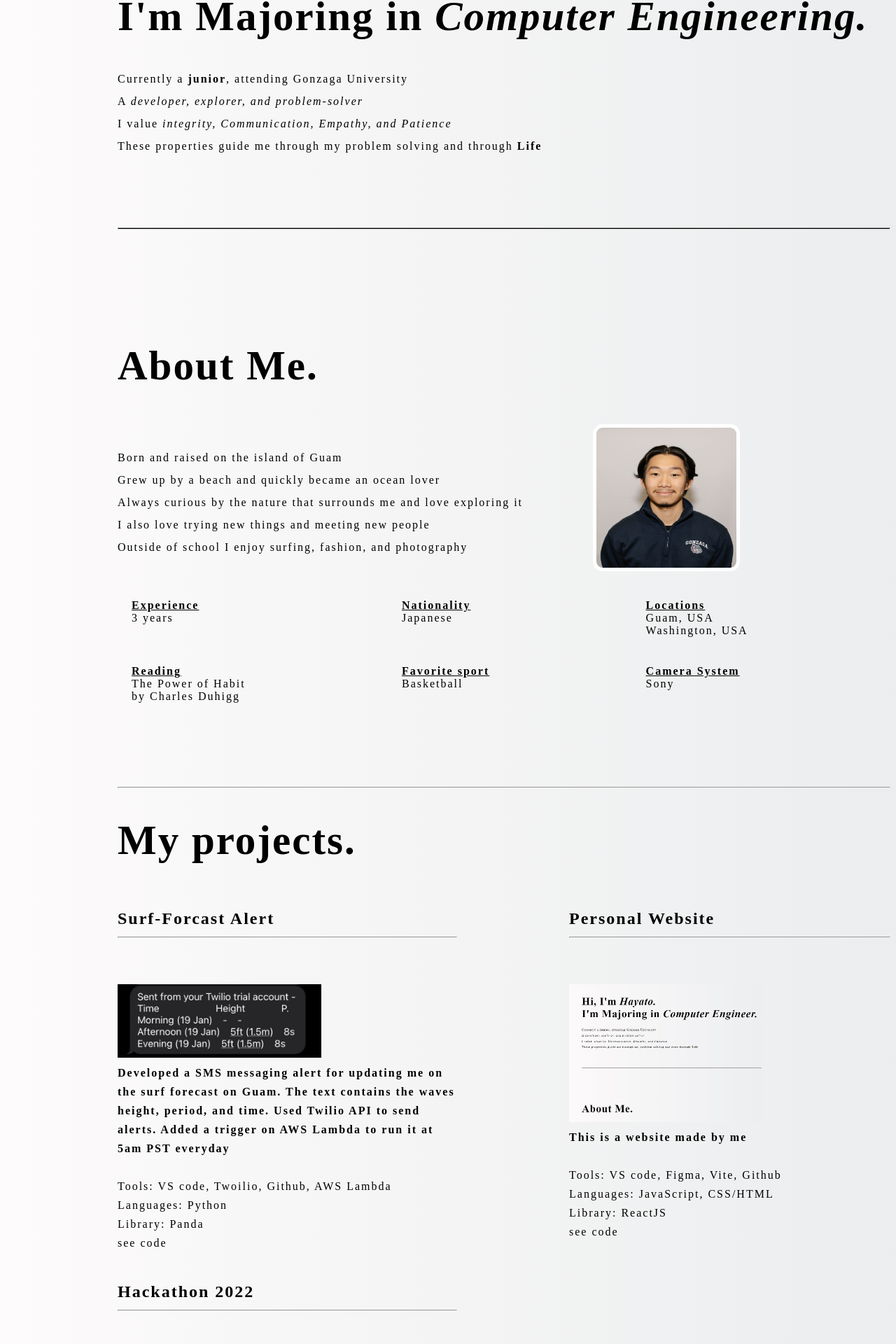
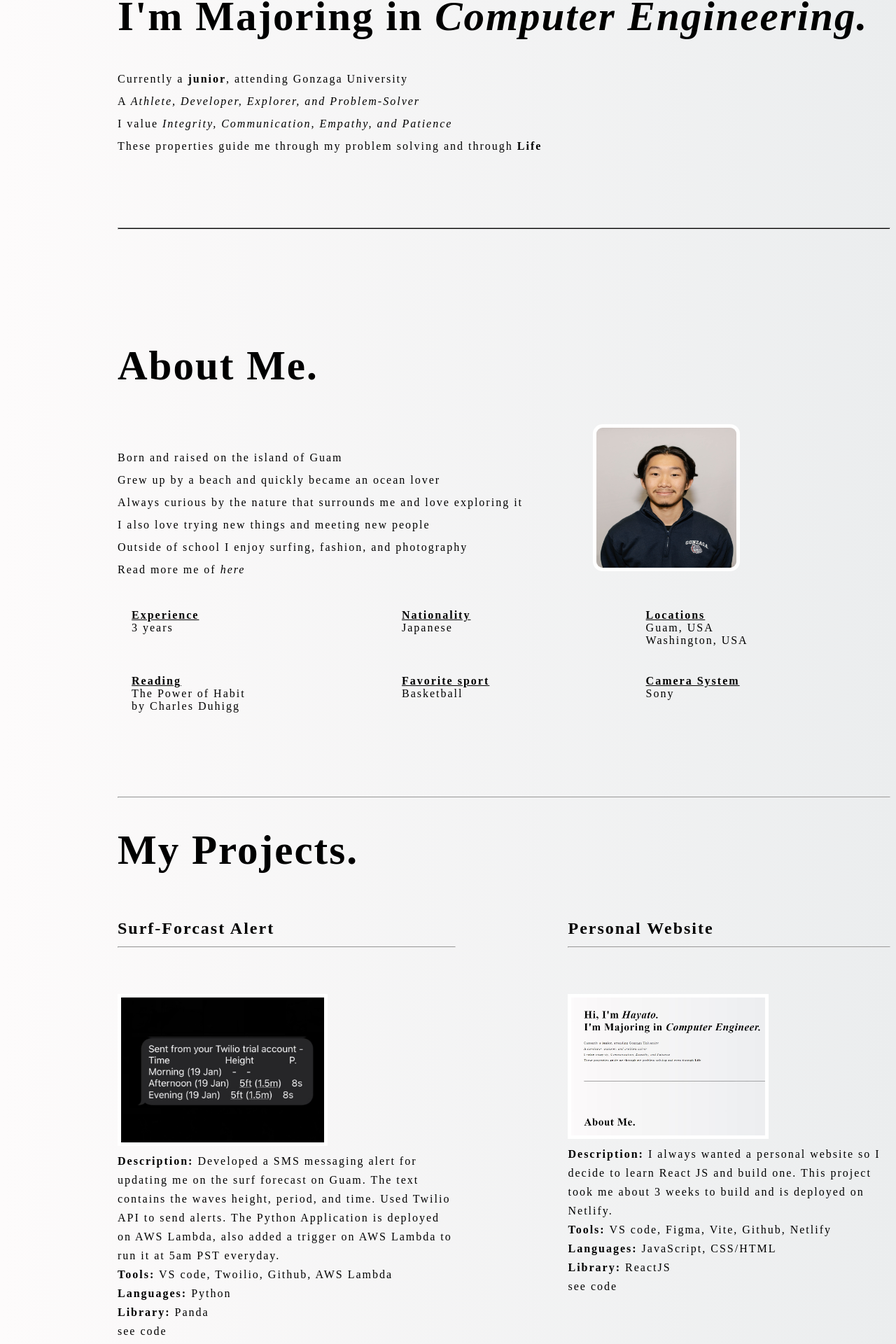
Before and after one commit to CaptianHa/personalWeb, a React (Vite) app: page / in a window 1280 px wide. Shown: the part 268-2188 px from the top of the page at 70% size. Built offline with nearby package versions, Linux system fonts and the light colour scheme; a web font is replaced by a local one.

Commit message:
01/30/23

```diff
--- a/components/FirstPage.jsx
+++ b/components/FirstPage.jsx
@@ -10,11 +10,12 @@ export default function FirstPage(){
                 <p1 className="about">
                     Currently a <strong>junior</strong>, attending Gonzaga University
                     <br></br>
-                    A <em>developer, explorer, and problem-solver</em>
+                    A <em>Athlete, Developer, Explorer, and Problem-Solver</em>
                     <br></br>
-                    I value <em>integrity, Communication, Empathy, and Patience</em>
+                    I value <em>Integrity, Communication, Empathy, and Patience</em>
                     <br></br>
                     These properties guide me through my problem solving and through <strong>Life</strong>
+
                 </p1>
                 <hr className="line-1"></hr>
             </div>
--- a/components/Mywork.jsx
+++ b/components/Mywork.jsx
@@ -17,15 +17,15 @@ export default function MyWork(props){
 
             <br></br>
             <p1 className="work--container">
-              <p1 className ="work--description">{props.item.description}</p1>
+              <strong>Description: </strong> {props.item.description}
               <br></br>
+              <strong>Tools:</strong> {props.item.tools}
               <br></br>
-              Tools: {props.item.tools}
+              <strong>Languages:</strong> {props.item.language}
               <br></br>
-              Languages: {props.item.language}
+              <strong>Library: </strong>{props.item.library}
               <br></br>
-              Library: {props.item.library}
-              <br></br>
+
               <a className="link--project"href = {props.item.link} target="_blank" rel="noopener noreferrer">see code</a>
 
             </p1>
--- a/components/SecondPage.jsx
+++ b/components/SecondPage.jsx
@@ -18,6 +18,8 @@ export default function SecondPage(){
                         I also love trying new things and meeting new people
                         <br></br>
                         Outside of school I enjoy surfing, fashion, and photography
+                        <br></br>
+                        Read more me of <em><a className = "link--project" href = "https://www.postguam.com/sports/local/tsujii-eyes-engineering-path-at-gonzaga/article_a2ff28a4-c02a-11ea-95de-9340259e7bf4.html" target="_blank" rel="noopener noreferrer">here</a></em>
                     </div>
                     <br></br>
                     <img className = "headShot"src={headshot} />
@@ -34,7 +36,7 @@ export default function SecondPage(){
 
                 </div>
                 <hr className="line-1"></hr>
-                <h1 className="header">My projects.</h1>
+                <h1 className="header">My Projects.</h1>
             </div>
 
         </div>
--- a/styles.css
+++ b/styles.css
@@ -97,6 +97,7 @@ img:hover{
 .work--photo{
     width:60%;
     height:auto;
+    border: 5px solid white;
 }
 
 
@@ -110,9 +111,6 @@ img:hover{
    font-size: 16px;
 }
 
-.work--description{
-    font-weight: 600;
-}
 .link--project{
     text-decoration: none;
     color:black;
--- a/workData.jsx
+++ b/workData.jsx
@@ -5,19 +5,18 @@ export default [
         {
             "id": "1",
             "project": "Surf-Forcast Alert",
-            "description": "Developed a SMS messaging alert for updating me on the surf forecast on Guam. The text contains the waves height, period, and time. Used Twilio API to send alerts. Added a trigger on AWS Lambda to run it at 5am PST everyday",
+            "description": "Developed a SMS messaging alert for updating me on the surf forecast on Guam. The text contains the waves height, period, and time. Used Twilio API to send alerts. The Python Application is deployed on AWS Lambda, also added a trigger on AWS Lambda to run it at 5am PST everyday.",
             "tools":["VS code, ", "Twoilio, ", "Github, ", "AWS Lambda"],
             "language":["Python"],
             "library": ["Panda"],
             "link":["https://github.com/CaptianHa/Surf-Forecast"],
             "picture":["../images/surf-forecast.jpg"]
         },
-
         {
-            "id": "2",
+            "id": "3",
             "project": "Personal Website",
-            "description": "This is a website made by me",
-            "tools":["VS code, ", "Figma, ", "Vite, ", "Github"],
+            "description": "I always wanted a personal website so I decide to learn React JS and build one. This project took me about 3 weeks to build and is deployed on Netlify.",
+            "tools":["VS code, ", "Figma, ", "Vite, ", "Github, ", "Netlify"],
             "language":["JavaScript, ", "CSS/HTML"],
             "library": ["ReactJS"],
             "link":["https://github.com/CaptianHa/personalWeb"],
@@ -27,9 +26,9 @@ export default [
         },
 
         {
-            "id": "3",
-            "project": "Hackathon 2022",
-            "description": "My team of three noticed that Gonzaga doesn't have a quiz you can take to help you decide major you want to do, so we made a website to help choose your major for Gonzaga University.",
+            "id": "2",
+            "project": "Gonzaga Hackathon 2022",
+            "description": "My team of three noticed that Gonzaga doesn't have a quiz you can take to help you decide major you want to do, so we made a website to help choose your major for Gonzaga University. This project was all done within 12 hours and little to no knowlegde about JavaScipt, HTML/CSS.",
             "tools":["VS code, ", "Github"],
             "language":["JavaScript, ", "CSS/HTML"],
             "library": ["none"],
@@ -38,4 +37,5 @@ export default [
 
 
         }
+
 ]
```
Also changed, not shown: images/surf-forecast.jpg.
